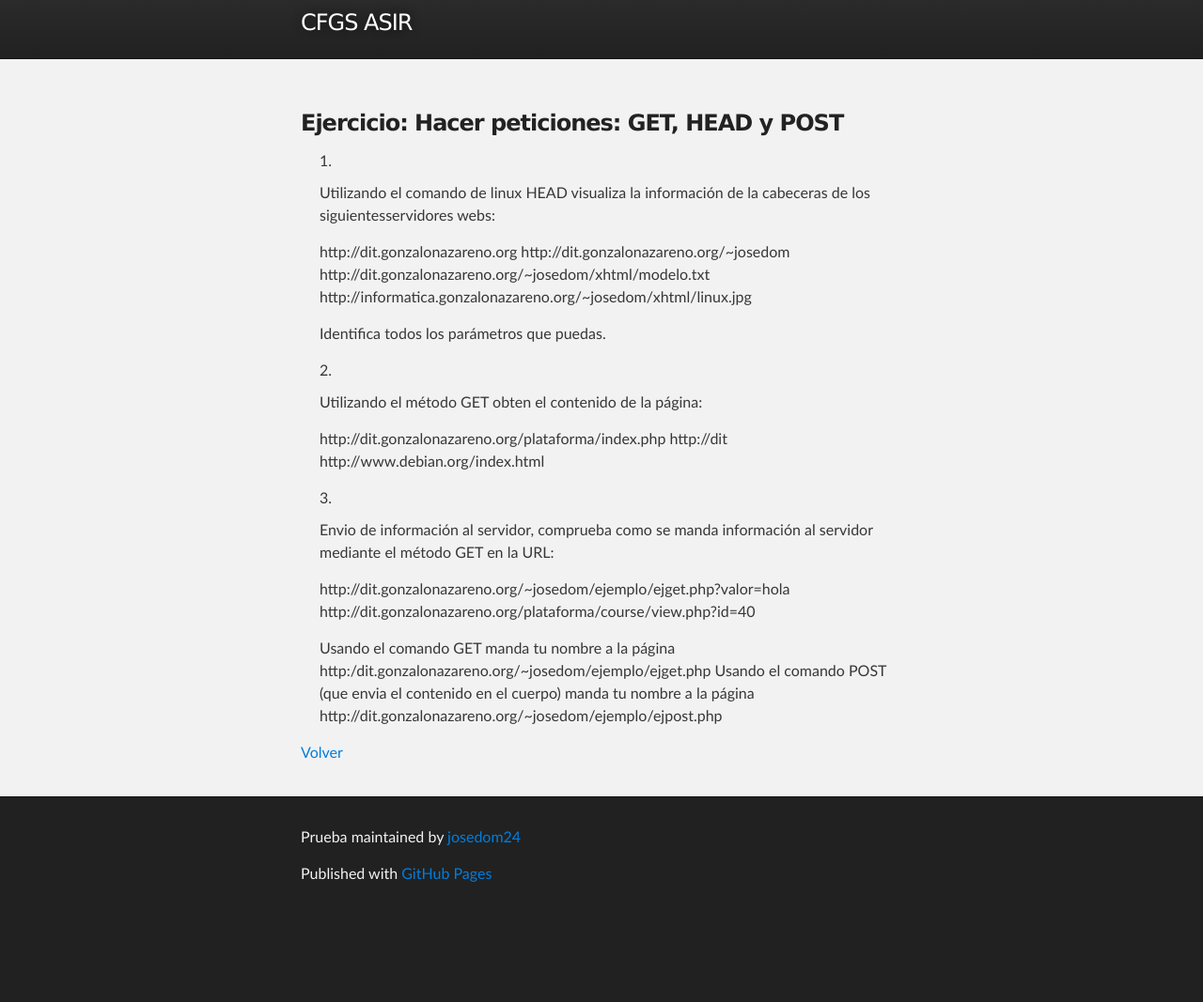
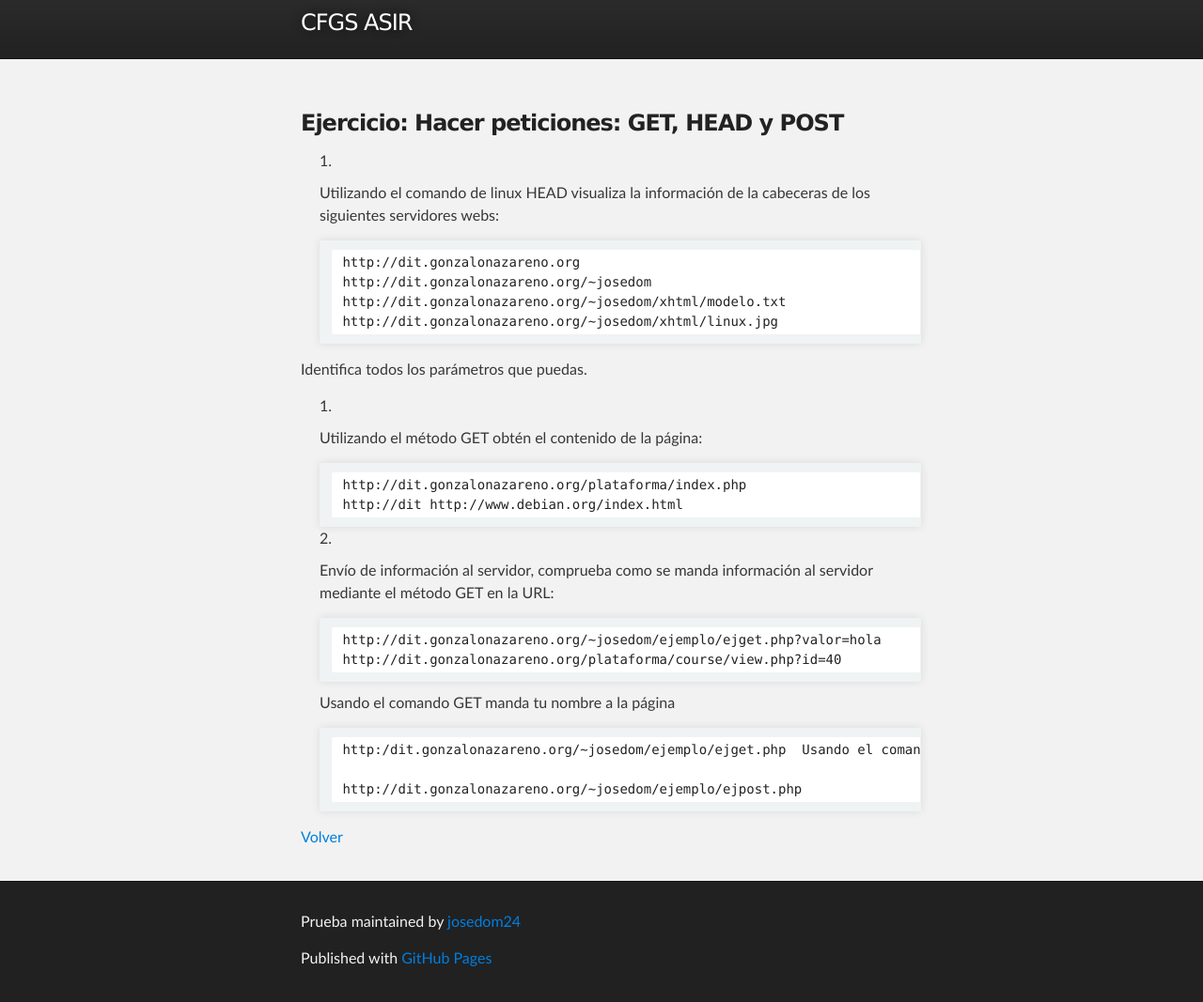
Before and after one commit to josedom24/josedom24.github.io, a Jekyll site: the page built from mod/serviciosgs/e_web_1.md, in a window 1280 px wide, cut to the strip 78-1145 px from the top of the page. Shown: the whole strip at 94% size. Built offline with Jekyll 4.4.1, drawn with Linux system fonts in a browser that asks for light colours; before the commit the page ends 1055 px from its top, so only the background shows below that.

Commit message:
ejercicio1 web

```diff
--- a/mod/serviciosgs/e_web_1.md
+++ b/mod/serviciosgs/e_web_1.md
@@ -6,27 +6,30 @@
 ---
 ### Ejercicio: Hacer peticiones: GET, HEAD y POST
 
-1. Utilizando el comando de linux HEAD visualiza la información de la cabeceras de los siguientesservidores webs:
+1. Utilizando el comando de linux HEAD visualiza la información de la cabeceras de los siguientes servidores webs:
 
-	http://dit.gonzalonazareno.org
-	http://dit.gonzalonazareno.org/~josedom
-	http://dit.gonzalonazareno.org/~josedom/xhtml/modelo.txt
-	http://informatica.gonzalonazareno.org/~josedom/xhtml/linux.jpg
+        http://dit.gonzalonazareno.org
+        http://dit.gonzalonazareno.org/~josedom
+        http://dit.gonzalonazareno.org/~josedom/xhtml/modelo.txt
+        http://dit.gonzalonazareno.org/~josedom/xhtml/linux.jpg
 
-    Identifica todos los parámetros que puedas.
+Identifica todos los parámetros que puedas.
 
-2. Utilizando el método GET obten el contenido de la página:
+2. Utilizando el método GET obtén el contenido de la página:
 
-	http://dit.gonzalonazareno.org/plataforma/index.php
-	http://dit http://www.debian.org/index.html
+        http://dit.gonzalonazareno.org/plataforma/index.php
+        http://dit http://www.debian.org/index.html
 
-3. Envio de información al servidor, comprueba como se manda información al servidor mediante el método GET en la URL:
+3. Envío de información al servidor, comprueba como se manda información al servidor mediante el método GET en la URL:
 
-	http://dit.gonzalonazareno.org/~josedom/ejemplo/ejget.php?valor=hola
-	http://dit.gonzalonazareno.org/plataforma/course/view.php?id=40
+        http://dit.gonzalonazareno.org/~josedom/ejemplo/ejget.php?valor=hola
+        http://dit.gonzalonazareno.org/plataforma/course/view.php?id=40
 
-    Usando el comando GET manda tu nombre a la página http:/dit.gonzalonazareno.org/~josedom/ejemplo/ejget.php
-    Usando el comando POST (que envia el contenido en el cuerpo) manda tu nombre a la página http://dit.gonzalonazareno.org/~josedom/ejemplo/ejpost.php
+    Usando el comando GET manda tu nombre a la página
 
+        http:/dit.gonzalonazareno.org/~josedom/ejemplo/ejget.php
+    Usando el comando POST (que envia el contenido en el cuerpo) manda tu nombre a la página
+
+        http://dit.gonzalonazareno.org/~josedom/ejemplo/ejpost.php
 
 [Volver](index)
```
